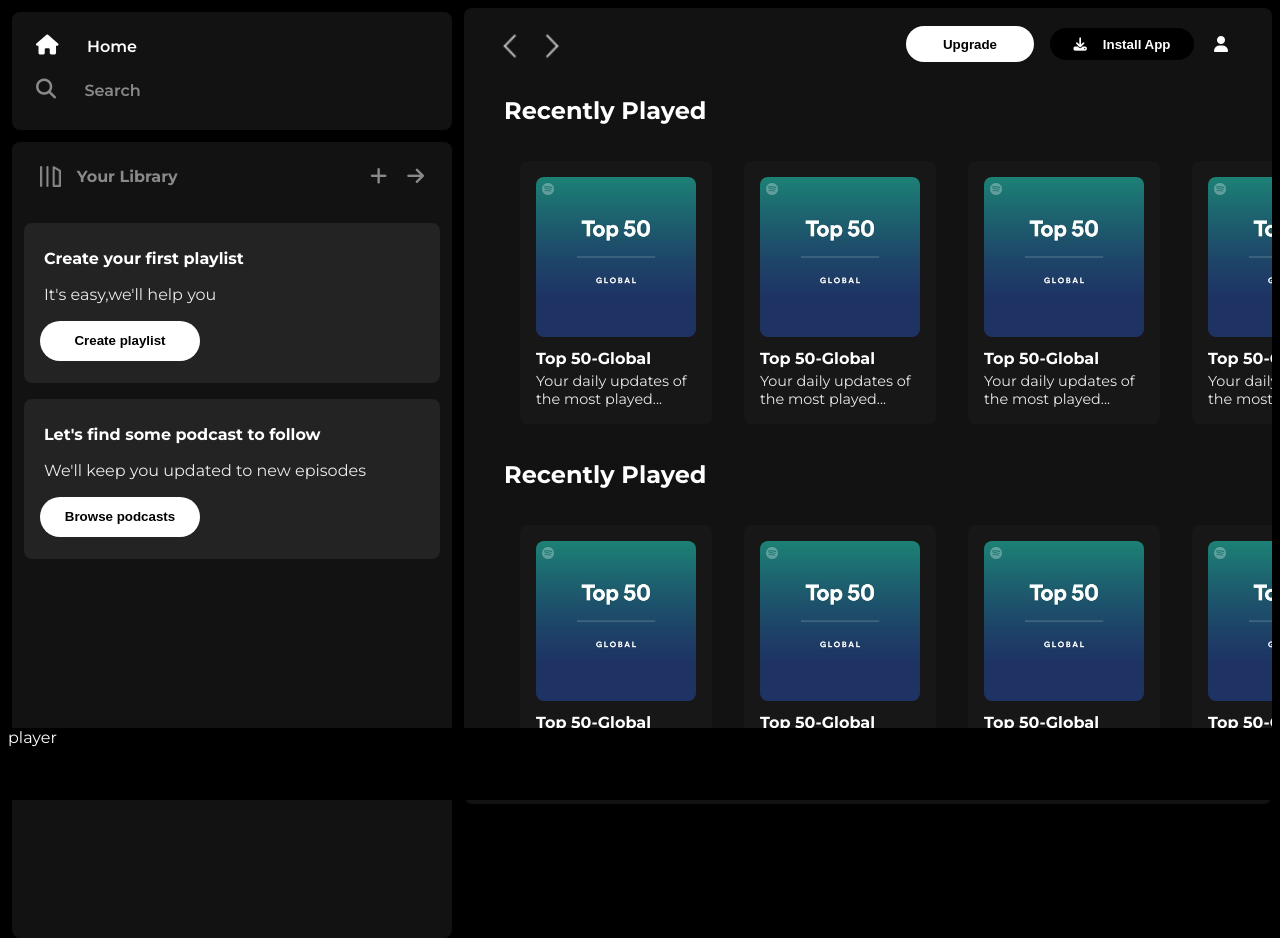
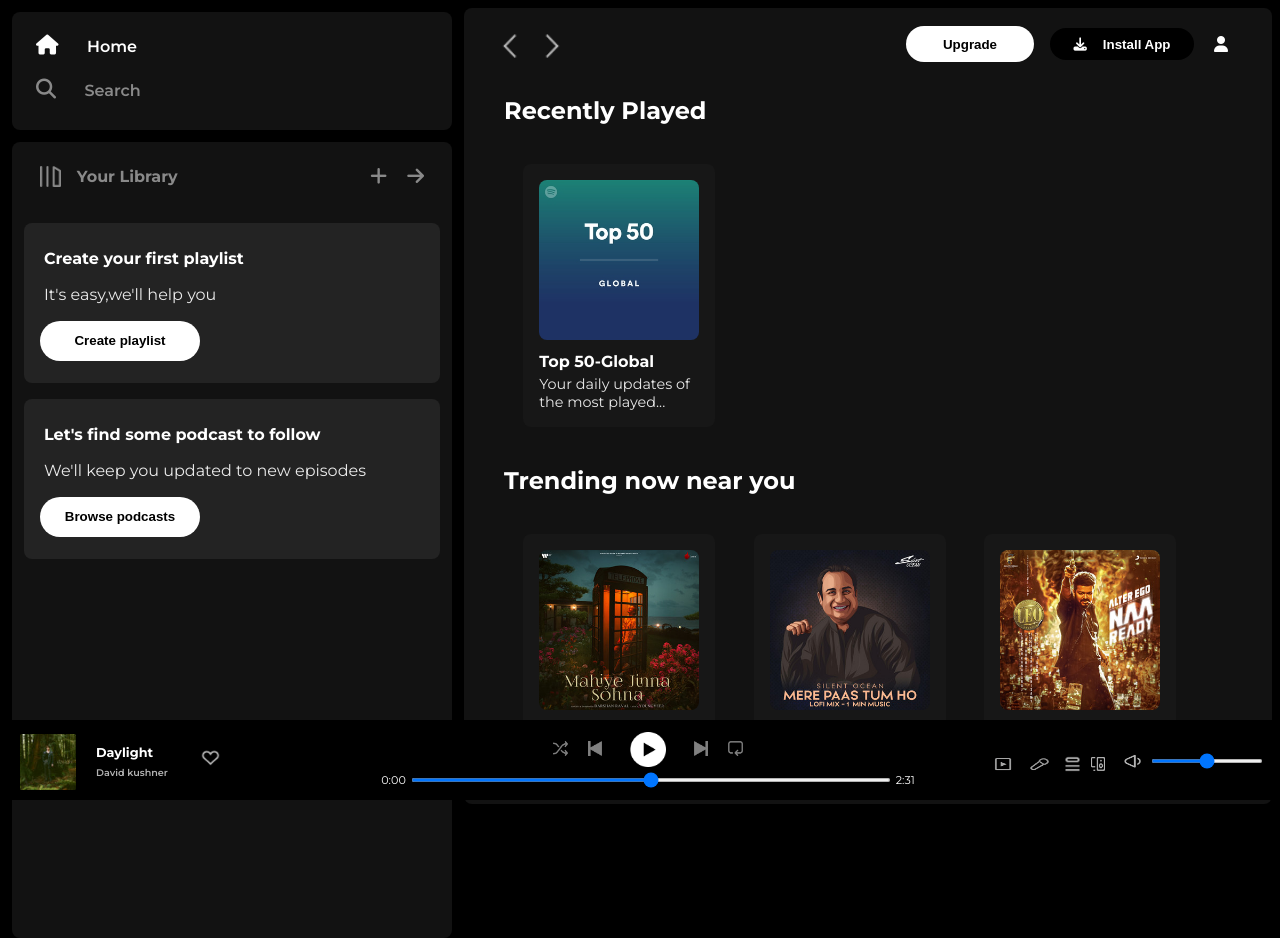
Before and after one commit to Sabick-A/Spotify-Clone-Project, a plain HTML site: page index.html in a window 1280 px wide. Drawn offline with Linux system fonts and the light colour scheme.

Commit message:
final adding

```diff
--- a/index.html
+++ b/index.html
@@ -68,20 +68,30 @@
                             <div class="card-title">Top 50-Global</div>
                             <div class="card-des">Your daily updates of the most played...</div>
                         </div>
+                    </div>
+                </div>
+                <div class="section-container">
+                    <h2>Trending now near you</h2>
+                    <div class="cards-container">
                         <div class="card">
-                            <img src="./assets/card1img.jpeg" alt="top50">
-                            <div class="card-title">Top 50-Global</div>
-                            <div class="card-des">Your daily updates of the most played...</div>
+                            <img src="./assets/card2img.jpeg" alt="top50">
+                            <div class="card-title">Indie India</div>
+                            <div class="card-des">Best of the Indian Indie Scene</div>
                         </div>
                         <div class="card">
-                            <img src="./assets/card1img.jpeg" alt="top50">
-                            <div class="card-title">Top 50-Global</div>
-                            <div class="card-des">Your daily updates of the most played...</div>
+                            <img src="./assets/card3img.jpeg" alt="top50">
+                            <div class="card-title">Indie India</div>
+                            <div class="card-des">Best of the Indian Indie Scene</div>
                         </div>
                         <div class="card">
-                            <img src="./assets/card1img.jpeg" alt="top50">
-                            <div class="card-title">Top 50-Global</div>
-                            <div class="card-des">Your daily updates of the most played...</div>
+                            <img src="./assets/card4img.jpeg" alt="top50">
+                            <div class="card-title">Indie India</div>
+                            <div class="card-des">Best of the Indian Indie Scene</div>
+                        </div>
+                        <div class="card">
+                            <img src="./assets/card5img.jpeg" alt="top50">
+                            <div class="card-title">Top Songs global</div>
+                            <div class="card-des">Weekly update of trending Songs</div>
                         </div>
                     </div>
                 </div>
@@ -94,50 +104,64 @@
                             <div class="card-des">Your daily updates of the most played...</div>
                         </div>
                         <div class="card">
-                            <img src="./assets/card1img.jpeg" alt="top50">
+                            <img src="./assets/card5img.jpeg" alt="top50">
                             <div class="card-title">Top 50-Global</div>
                             <div class="card-des">Your daily updates of the most played...</div>
                         </div>
                         <div class="card">
-                            <img src="./assets/card1img.jpeg" alt="top50">
+                            <img src="./assets/card6img.jpeg" alt="top50">
                             <div class="card-title">Top 50-Global</div>
                             <div class="card-des">Your daily updates of the most played...</div>
                         </div>
                         <div class="card">
-                            <img src="./assets/card1img.jpeg" alt="top50">
-                            <div class="card-title">Top 50-Global</div>
-                            <div class="card-des">Your daily updates of the most played...</div>
-                        </div>
-                    </div>
-                </div>
-                <div class="section-container">
-                    <h2>Recently Played</h2>
-                    <div class="cards-container">
-                        <div class="card">
-                            <img src="./assets/card1img.jpeg" alt="top50">
-                            <div class="card-title">Top 50-Global</div>
-                            <div class="card-des">Your daily updates of the most played...</div>
-                        </div>
-                        <div class="card">
-                            <img src="./assets/card1img.jpeg" alt="top50">
-                            <div class="card-title">Top 50-Global</div>
-                            <div class="card-des">Your daily updates of the most played...</div>
-                        </div>
-                        <div class="card">
-                            <img src="./assets/card1img.jpeg" alt="top50">
-                            <div class="card-title">Top 50-Global</div>
-                            <div class="card-des">Your daily updates of the most played...</div>
-                        </div>
-                        <div class="card">
-                            <img src="./assets/card1img.jpeg" alt="top50">
+                            <img src="./assets/card3img.jpeg" alt="top50">
                             <div class="card-title">Top 50-Global</div>
                             <div class="card-des">Your daily updates of the most played...</div>
                         </div>
                     </div>
                 </div>
             </div>
+            <div class="footer">
+                <hr>
+            </div>
         </div>
-        <div class="player">player</div>
+        <div class="player">
+            <div class="player-playing">
+                <img src="./assets/album_picture.jpeg" alt="album-picture">
+                <div class="playing-text">
+                    <a href="#" id="song-title">Daylight</a>
+                    <br>
+                    <a href="#" id="author">David kushner</a>
+                </div>
+                <div class="playing-icons">
+                    <img src="./assets/album_icon1.png" alt="like">
+                </div>
+            </div>
+            <div class="player-controls">
+                <div class="player-controls-icons">
+                    <img src="./assets/player_icon1.png" alt="shuffle">
+                    <img src="./assets/player_icon2.png" alt="backward_icon">
+                    <img src="./assets/player_icon3.png" id="play-button" alt="play">
+                    <img src="./assets/player_icon4.png" alt="forward">
+                    <img src="./assets/player_icon5.png" alt="repeat">
+                </div>
+                <div class="player-bar">
+                    <span>0:00</span>
+                    <input type="range" name="duration" id="dur-bar" step="1">
+                    <span>2:31</span>
+                </div>
+            </div>
+            <div class="player-menu">
+                <img src="./assets/controls_icon1.png" id="img1" alt="p">
+                <img src="./assets/controls_icon2.png"  id="img2" alt="n">
+                <img src="./assets/controls_icon3.png"  id="img3" alt="m">
+                <img src="./assets/controls_icon4.png" id="img4" alt="o">
+                <div class="volume">
+                    <img src="./assets/controls_icon5.png" id="img5" alt="q">
+                    <input type="range" id="vol" name="volume" step="1">
+                </div>
+            </div>
+        </div>
     </div>
 </body>
 </html>
--- a/style.css
+++ b/style.css
@@ -58,7 +58,7 @@ div{
 .player{
     position: fixed;
     bottom: 0;
-    height: 4.5rem;
+    height: 5rem;
     background-color: black;
     width:100%
 }
@@ -220,7 +220,8 @@ h2{
     width: 100%;
     align-items: center;
     margin-left: 1rem;
-    justify-content: space-between;
+    justify-content: flex-start ;
+    flex-wrap: wrap;
 
 }
 
@@ -228,7 +229,7 @@ h2{
     background-color: #171717;
     border-radius: 0.5rem;
     width: 12em;
-    margin: 1rem;
+    margin: 1.2rem;
 }
 
 .card img{
@@ -251,8 +252,206 @@ h2{
     font-size:0.9rem;
     opacity: 0.9;
     margin-bottom: 1rem;
+    margin-right: 0.5rem;
 }
 
 .card:hover{
     background-color: #1f1f1f;
 }
+
+.player{
+    display: flex;
+}
+.player-playing{
+    width: 25%;
+    height: 100%;
+    display: flex;
+    justify-content: flex-start;
+    align-items: center;
+}
+
+.player-playing>img{
+    margin: 1rem 1rem 1.3rem 0.5rem;
+    width: 3.5rem;
+    border-radius: 0.1rem;
+
+}
+.player-controls{
+    width: 50%;
+    height: 100%;
+}
+
+.player-menu{
+    width:25%;
+    height: 100%;
+}
+
+.playing-text a{
+    text-decoration: none;
+    color: white;
+    position: relative;
+    bottom: 0.3rem;
+}
+
+#song-title{
+    font-size:0.8rem;
+    font-weight: 700;
+}
+#author{
+    font-size:0.6rem;
+    font-weight: 600;
+    opacity:0.7;
+}
+
+.playing-text a:hover{
+    opacity: 1;
+    text-decoration: underline;
+}
+.playing-icons{
+    display: flex;
+}
+
+.playing-icons img{
+    width: 1.3rem;
+    height: 1.3rem;
+    margin:0.5rem;
+    position: relative;
+    bottom: 0.5rem;
+    left: 1rem;
+    opacity:0.7;
+}
+
+.playing-icons img:hover{
+    opacity: 1;
+}
+
+.player-controls{
+    display: flex;
+    flex-direction: column;
+    justify-content: center;
+    align-items: center;
+}
+
+.player-controls-icons img{
+    position: relative;
+    bottom: 0.8rem;
+    width: 0.9rem;
+    height: 0.9rem;
+    margin: 0rem 0.5rem;
+    opacity: 0.5;
+}
+
+#play-button{
+    position: relative;
+    top:-0.1rem;
+    width:2.2rem;
+    height:2.2rem;
+    margin: 0rem 1rem;
+    opacity: 1;
+}
+
+.player-controls-icons img:hover{
+    opacity: 1;
+}
+
+#play-button:hover{
+    transform: scale(1.1);
+}
+
+.player-bar{
+    position: relative;
+    bottom: 0.35rem;
+    margin-bottom: 0.5rem;
+    font-size: 0.7rem;
+}
+
+.player-bar span{
+    position: relative;
+    top:0.1rem;
+}
+
+
+
+.player-menu{
+    display: flex;
+    flex-direction: row;
+    justify-content: center;
+    align-items: center;
+}
+
+.player-menu img{
+    height: 1.5rem;
+    width: 1.5rem;
+    color:white;
+    margin: 0rem 0.25rem;
+}
+
+#img1{
+    height: 1.8rem;
+    width: 1.8rem;
+}
+
+#img2{
+    height: 1.8rem;
+    width: 1.8rem;
+}
+
+#img3{
+    height: 1.3rem;
+    width: 1.3rem;
+    opacity: 0.7;
+}
+
+#img4{
+    height: 0.9rem;
+    width: 0.9rem;
+    opacity: 0.7;
+}
+
+#img5{
+    height: 2rem;
+    width: 1.75rem;
+
+}
+.volume{
+    display: flex;
+    justify-content: flex-start;
+    align-items: center;
+    position: relative;
+    bottom: 0.3rem;
+}
+
+#img3:hover{
+    opacity: 1;
+}
+
+#img4:hover{
+    opacity: 1;
+}
+
+ #vol{
+    width: 7rem;
+    height: 0.25rem;
+    border-radius: 10px;
+}
+
+#dur-bar{
+    width: 30rem;
+    position: relative;
+    height: 0.25rem;
+}
+
+.footer{
+    display: flex;
+    align-items: flex-start;
+    justify-content: center;
+    height: 10rem;
+    width: 100%;
+}
+
+.footer hr{
+    width: 100%;
+    position: relative;
+    top:3rem;
+    opacity: 0.2;
+}
```
Also changed, not shown: assets/album_icon1.png (added), assets/album_icon2.png (added), assets/album_picture.jpeg (added), assets/controls_icon1.png (added), assets/controls_icon2.png (added), assets/controls_icon3.png (added), assets/controls_icon4.png (added), assets/controls_icon5.png (added).
